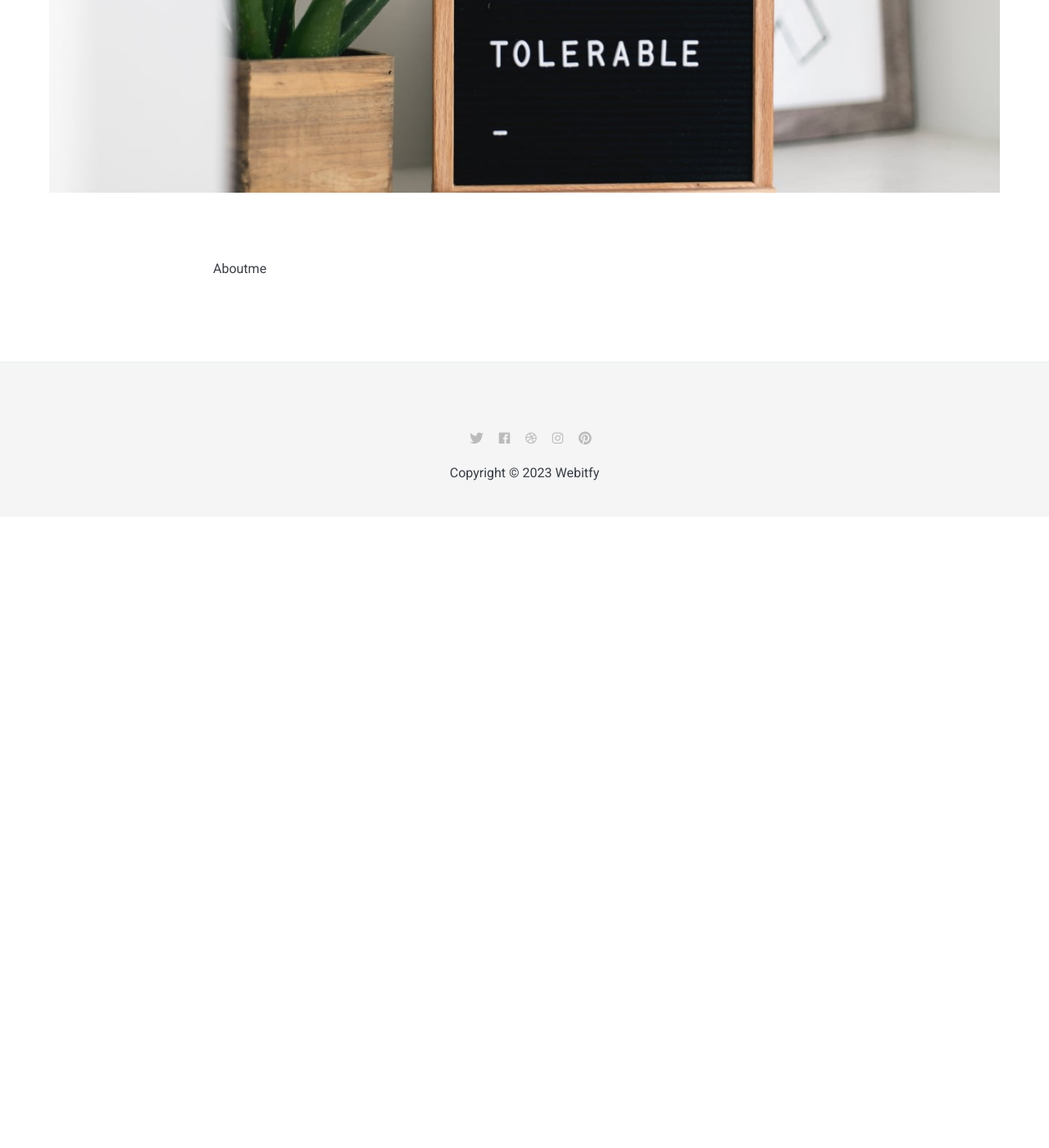
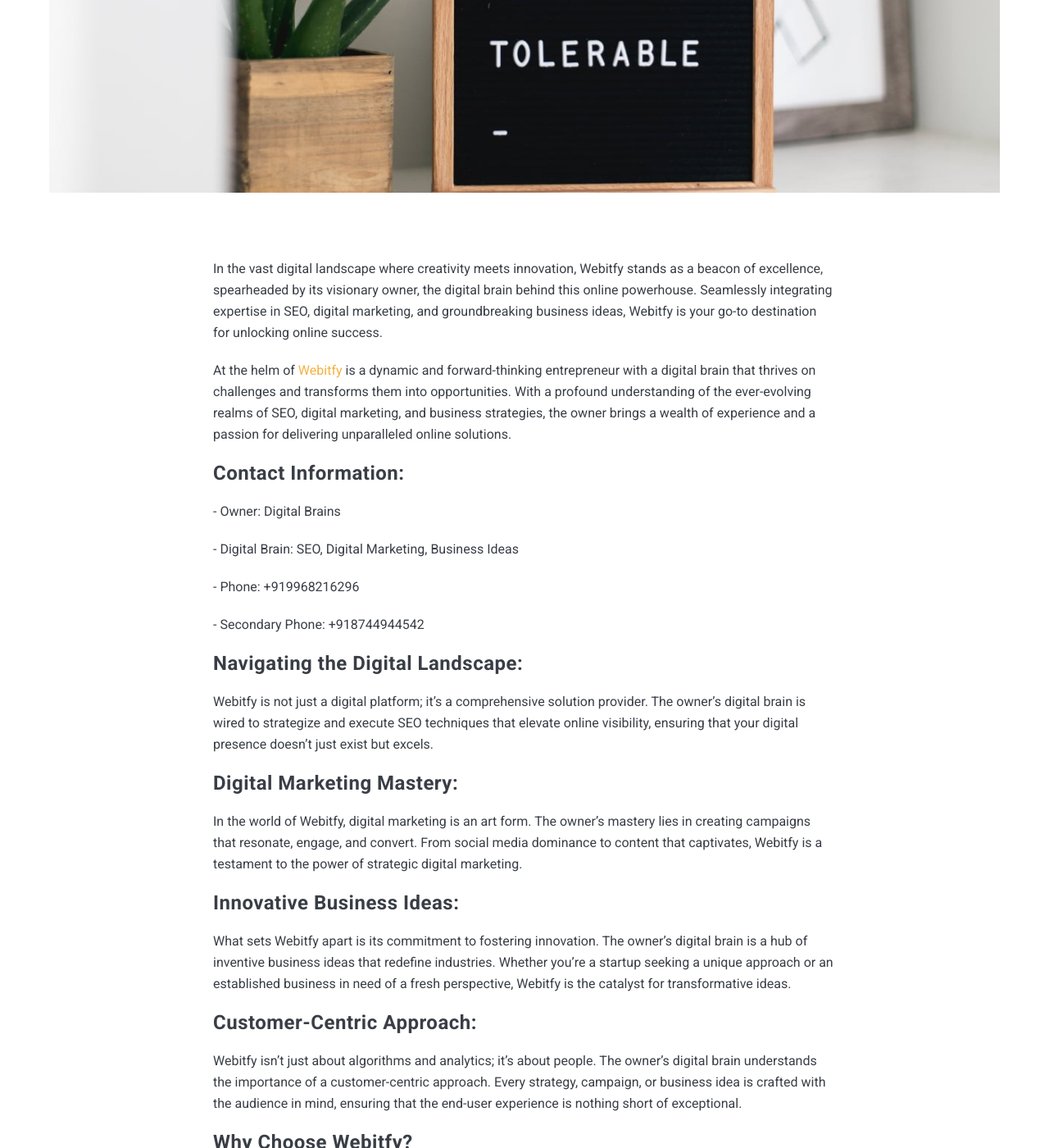
Before and after one commit to Webitfy/webitfy.github.io, a Jekyll site: the page built from _pages/about.md, in a window 1280 px wide and 1400 px high, scrolled down 676 px. Shown: the whole window at 82% size. Built offline with Jekyll 4.4.1, drawn with Linux system fonts in a browser that asks for light colours; nearby versions of some CDN libraries; before the commit the page ends 1306 px from its top, so only the background shows below that; some of the changed text lies outside the part shown.

Commit message:
Update Pages “about”

```diff
--- a/_pages/about.md
+++ b/_pages/about.md
@@ -6,4 +6,72 @@
 image: /images/06.jpg
 tags: About
 ---
-A﻿boutme
+<!--StartFragment-->
+
+In the vast digital landscape where creativity meets innovation, Webitfy stands as a beacon of excellence, spearheaded by its visionary owner, the digital brain behind this online powerhouse. Seamlessly integrating expertise in SEO, digital marketing, and groundbreaking business ideas, Webitfy is your go-to destination for unlocking online success.
+
+
+
+At the helm of [Webitfy ](https://www.blogger.com/blog/page/edit/7308717382629853750/3843900352270665972#)is a dynamic and forward-thinking entrepreneur with a digital brain that thrives on challenges and transforms them into opportunities. With a profound understanding of the ever-evolving realms of SEO, digital marketing, and business strategies, the owner brings a wealth of experience and a passion for delivering unparalleled online solutions.
+
+
+
+### Contact Information:
+
+
+
+\- Owner: Digital Brains
+
+\- Digital Brain: SEO, Digital Marketing, Business Ideas
+
+\- Phone: +919968216296
+
+\- Secondary Phone: +918744944542
+
+
+
+### Navigating the Digital Landscape:
+
+
+
+Webitfy is not just a digital platform; it's a comprehensive solution provider. The owner's digital brain is wired to strategize and execute SEO techniques that elevate online visibility, ensuring that your digital presence doesn't just exist but excels.
+
+
+
+### Digital Marketing Mastery:
+
+
+
+In the world of Webitfy, digital marketing is an art form. The owner's mastery lies in creating campaigns that resonate, engage, and convert. From social media dominance to content that captivates, Webitfy is a testament to the power of strategic digital marketing.
+
+
+
+### Innovative Business Ideas:
+
+
+
+What sets Webitfy apart is its commitment to fostering innovation. The owner's digital brain is a hub of inventive business ideas that redefine industries. Whether you're a startup seeking a unique approach or an established business in need of a fresh perspective, Webitfy is the catalyst for transformative ideas.
+
+
+
+### Customer-Centric Approach:
+
+
+
+Webitfy isn't just about algorithms and analytics; it's about people. The owner's digital brain understands the importance of a customer-centric approach. Every strategy, campaign, or business idea is crafted with the audience in mind, ensuring that the end-user experience is nothing short of exceptional.
+
+
+
+### Why Choose Webitfy?
+
+
+
+1. Proven Expertise: Backed by years of hands-on experience, Webitfy's owner brings a wealth of knowledge to the table.
+
+2. Innovative Solutions: The digital brain behind Webitfy thrives on innovation, constantly pushing the boundaries to deliver cutting-edge solutions.
+
+3. Comprehensive Services: From SEO to digital marketing and revolutionary business ideas, Webitfy offers a holistic suite of services to meet diverse needs.
+
+4. Customer Satisfaction: Webitfy is more than a service provider; it's a partner in your success. The owner's commitment to customer satisfaction is unwavering.
+
+<!--EndFragment-->
```
